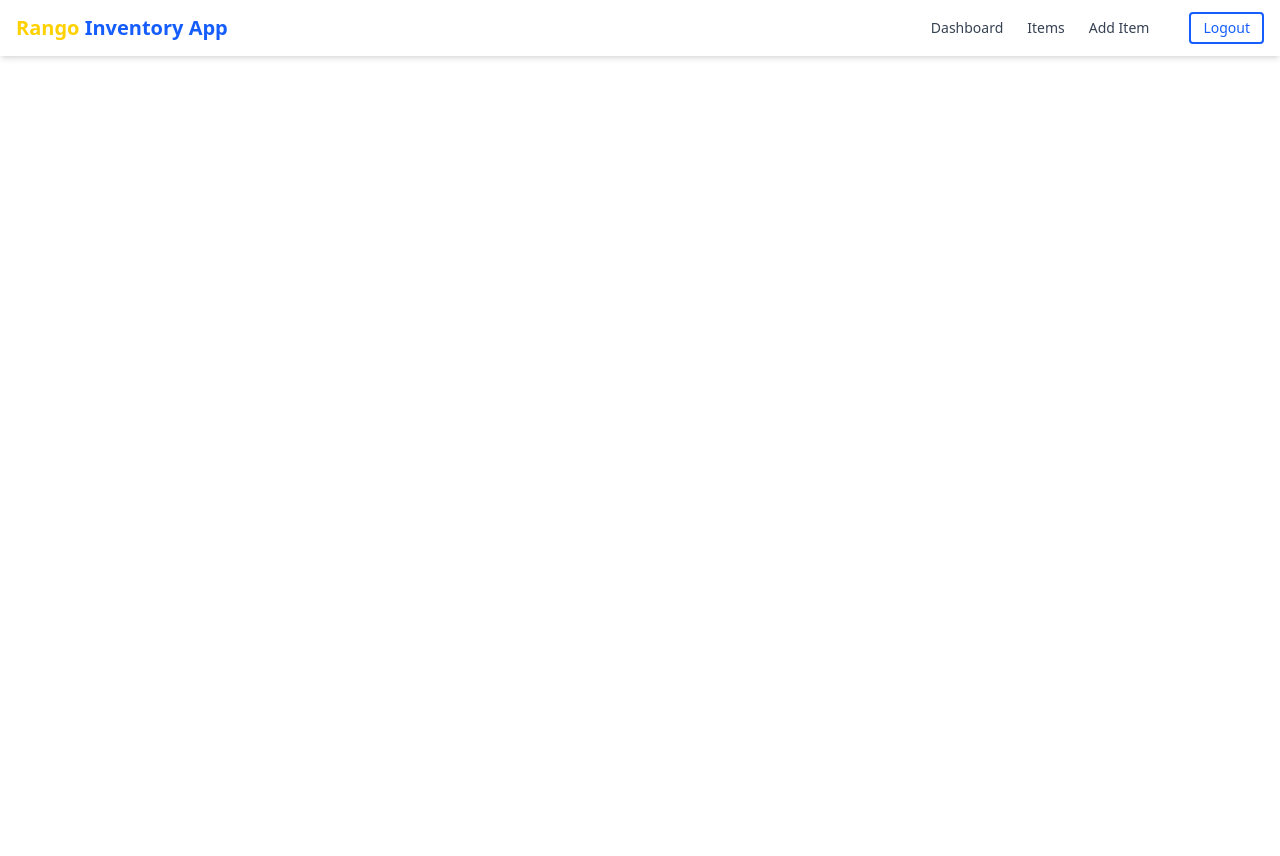
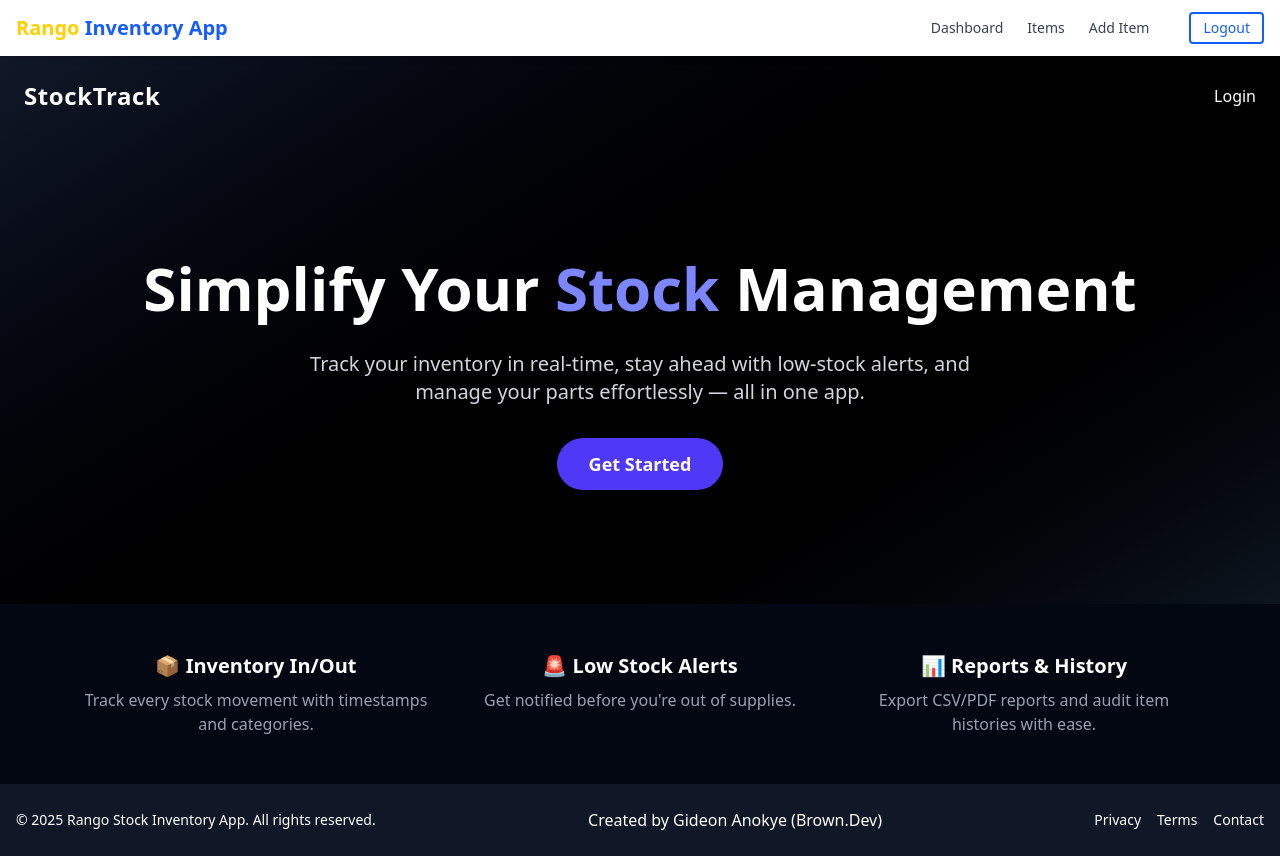
Before and after one commit to ogidibrown/rango-store-inventory, a Next.js app: page / in a window 1280 px wide. Before the commit the page ends 800 px from the top, so only its background shows below. Built offline with nearby package versions, Linux system fonts and the light colour scheme.

Commit message:
fourth commit

```diff
--- a/app/page.js
+++ b/app/page.js
@@ -1,9 +1,49 @@
+// src/app/landing-page/page.js
+import Link from "next/link";
+import Footer from "../components/Footer";
 
+export default function LandingPage() {
+  return (
+    <div className="min-h-screen bg-gradient-to-br from-gray-900 via-black to-gray-800 text-white flex flex-col">
+      <header className="p-6 flex justify-between items-center max-w-7xl mx-auto w-full">
+        <h1 className="text-2xl font-bold tracking-wide">StockTrack</h1>
+        <nav className="space-x-4 hidden md:block">
+          <Link href="/login" className="hover:text-indigo-400">Login</Link>
+        </nav>
+      </header>
 
-export default function Home() {
-  return (
-      <div>
+      <main className="flex-grow flex flex-col items-center justify-center text-center px-6">
+        <h2 className="text-4xl md:text-6xl font-extrabold mb-6 leading-tight">
+          Simplify Your <span className="text-indigo-400">Stock</span> Management
+        </h2>
+        <p className="text-lg md:text-xl text-gray-300 mb-8 max-w-2xl">
+          Track your inventory in real-time, stay ahead with low-stock alerts, and manage your parts effortlessly — all in one app.
+        </p>
+        <Link href="/login">
+          <button className="bg-indigo-600 hover:bg-indigo-700 text-white font-semibold px-8 py-3 rounded-full text-lg transition">
+            Get Started
+          </button>
+        </Link>
+      </main>
 
-      </div>
+      <section className="bg-gray-950 py-12">
+        <div className="max-w-6xl mx-auto px-4 grid md:grid-cols-3 gap-8 text-center">
+          <div>
+            <h3 className="text-xl font-semibold mb-2">📦 Inventory In/Out</h3>
+            <p className="text-gray-400">Track every stock movement with timestamps and categories.</p>
+          </div>
+          <div>
+            <h3 className="text-xl font-semibold mb-2">🚨 Low Stock Alerts</h3>
+            <p className="text-gray-400">Get notified before you're out of supplies.</p>
+          </div>
+          <div>
+            <h3 className="text-xl font-semibold mb-2">📊 Reports & History</h3>
+            <p className="text-gray-400">Export CSV/PDF reports and audit item histories with ease.</p>
+          </div>
+        </div>
+      </section>
+
+      <Footer/>
+    </div>
   );
 }
--- a/components/Footer.js
+++ b/components/Footer.js
@@ -6,8 +6,9 @@ const Footer = () => {
     <footer className="bg-gray-900 text-white py-6  mt-auto">
       <div className="max-w-7xl mx-auto px-4 flex flex-col md:flex-row justify-between items-center">
         <p className="text-sm text-center md:text-left">
-          &copy; {new Date().getFullYear()} Rango Stock Inventory App. Created by Gideon Anokye (Brown.Dev) All rights reserved.
+          &copy; {new Date().getFullYear()} Rango Stock Inventory App.  All rights reserved.
         </p>
+        <div><p> Created by Gideon Anokye (Brown.Dev)</p></div>
         <div className="mt-2 md:mt-0 flex space-x-4">
           <a href="#" className="hover:text-gray-400 text-sm">
             Privacy
```
